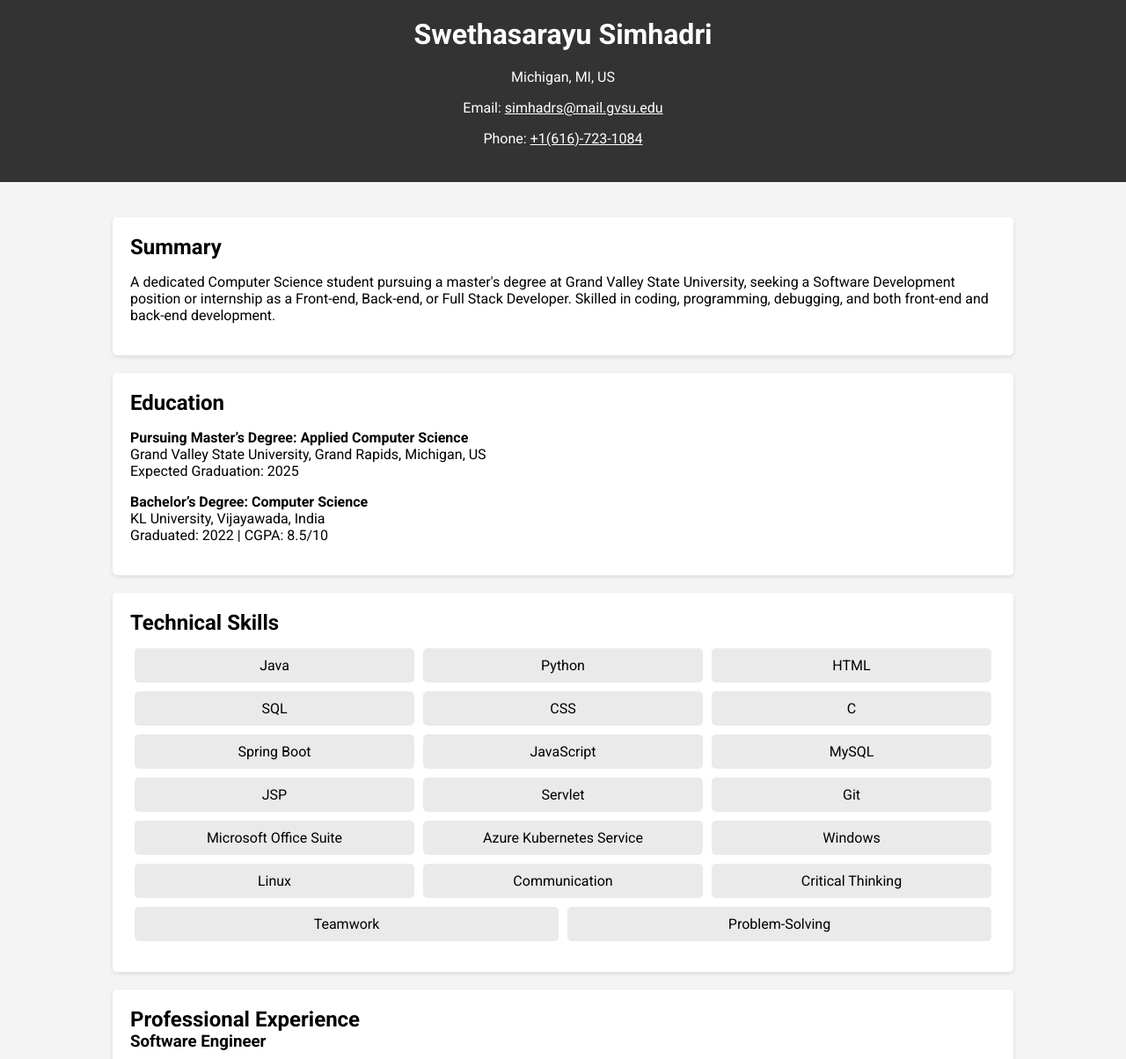
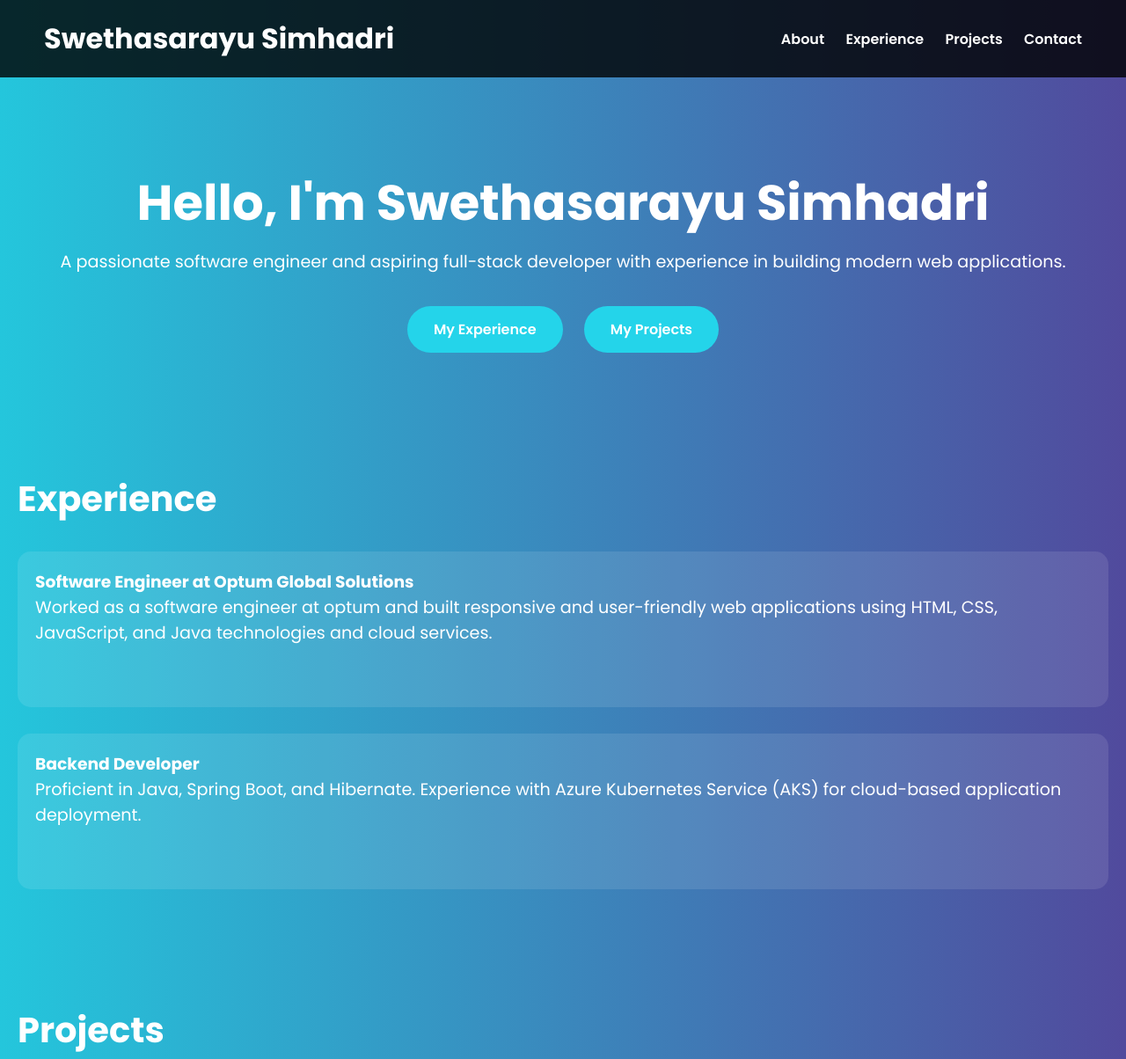
Before and after one commit to SwethaSimhadri/CIS641-HW2-Simhadri, a plain HTML site: page index.html in a window 1280 px wide. Shown: the top 1204 px of the page at 88% size. Drawn offline with Linux system fonts and the light colour scheme.

Commit message:
Update index.html

```diff
--- a/index.html
+++ b/index.html
@@ -3,172 +3,123 @@
 <head>
     <meta charset="UTF-8">
     <meta name="viewport" content="width=device-width, initial-scale=1.0">
-    <title>Swethasarayu Simhadri's Portfolio</title>
-    <link href="https://fonts.googleapis.com/css2?family=Roboto:wght@300;400;700&display=swap" rel="stylesheet">
+    <title>Swethasarayu Simhadri - Portfolio</title>
+    <link href="https://fonts.googleapis.com/css2?family=Poppins:wght@300;400;500;600;700&display=swap" rel="stylesheet">
     <style>
-        body {
-            font-family: 'Roboto', sans-serif;
+        * {
             margin: 0;
             padding: 0;
-            background-color: #f4f4f4;
+            box-sizing: border-box;
+        }
+        body {
+            font-family: 'Poppins', sans-serif;
+            background: linear-gradient(to right, #24C6DC, #514A9D); /* Beautiful gradient background */
+            color: #fff;
         }
         header {
-            background: #333;
+            display: flex;
+            justify-content: space-between;
+            align-items: center;
+            padding: 20px 50px;
+            background-color: rgba(0, 0, 0, 0.8); /* Transparent header background */
+        }
+        .logo {
+            font-size: 2rem;
+            font-weight: bold;
             color: #fff;
-            padding: 20px;
-            text-align: center;
         }
-        h1, h2, h3 {
-            margin: 0;
+        nav a {
+            color: #fff;
+            margin-left: 20px;
+            text-decoration: none;
+            font-weight: 600;
         }
         .container {
-            width: 80%;
-            margin: auto;
-            overflow: hidden;
+            text-align: center;
+            padding: 100px 20px;
+        }
+        h1 {
+            font-size: 3.5rem;
+            margin-bottom: 10px;
+        }
+        p {
+            font-size: 1.2rem;
+            margin-bottom: 50px;
+        }
+        .btn-container a {
+            text-decoration: none;
+            color: #fff;
+            background-color: #24D4EA;
+            padding: 15px 30px;
+            border-radius: 30px;
+            font-weight: 600;
+            margin: 0 10px;
+        }
+        .experience, .projects {
+            padding: 50px 20px;
+        }
+        h2 {
+            font-size: 2.5rem;
+            margin-bottom: 30px;
+        }
+        .exp-item, .proj-item {
+            margin-bottom: 30px;
+            background-color: rgba(255, 255, 255, 0.1); /* Semi-transparent box for experience/project sections */
             padding: 20px;
-        }
-        .section {
-            background: #fff;
-            margin: 20px 0;
-            padding: 20px;
-            border-radius: 5px;
-            box-shadow: 0 2px 5px rgba(0,0,0,0.1);
-        }
-        .contact-info {
-            text-align: center;
-            margin: 20px 0;
-        }
-        .skills {
-            display: flex;
-            flex-wrap: wrap;
-            justify-content: space-around;
-            margin: 10px 0;
-        }
-        .skills div {
-            background: #eaeaea;
-            border-radius: 5px;
-            padding: 10px;
-            margin: 5px;
-            flex: 1 1 30%;
-            text-align: center;
-        }
-        .projects {
-            display: grid;
-            grid-template-columns: repeat(auto-fill, minmax(300px, 1fr));
-            gap: 20px;
+            border-radius: 15px;
         }
         footer {
             text-align: center;
-            padding: 10px 0;
-            background: #333;
+            padding: 30px;
+            background-color: rgba(0, 0, 0, 0.8);
             color: #fff;
-            position: relative;
-            bottom: 0;
-            width: 100%;
-        }
-        @media (max-width: 768px) {
-            .skills {
-                flex-direction: column;
-            }
+            margin-top: 50px;
         }
     </style>
 </head>
 <body>
 
     <header>
-    <h1>Swethasarayu Simhadri</h1>
-    <div class="contact-info">
-        <p>Michigan, MI, US</p>
-        <p>Email: <a href="mailto:simhadrs@mail.gvsu.edu" style="color: #fff; text-decoration: underline;">simhadrs@mail.gvsu.edu</a></p>
-        <p>Phone: <a href="tel:+16167231084" style="color: #fff; text-decoration: underline;">+1(616)-723-1084</a></p>
-    </div>
+        <div class="logo">Swethasarayu Simhadri</div>
+        <nav>
+            <a href="#about">About</a>
+            <a href="#experience">Experience</a>
+            <a href="#projects">Projects</a>
+            <a href="contact.html">Contact</a>
+        </nav>
     </header>
 
     <div class="container">
-    <div class="section">
-        <h2>Summary</h2>
-        <p>A dedicated Computer Science student pursuing a master's degree at Grand Valley State University, seeking a Software Development position or internship as a Front-end, Back-end, or Full Stack Developer. Skilled in coding, programming, debugging, and both front-end and back-end development.</p>
-    </div>
-
-    <div class="section">
-        <h2>Education</h2>
-        <p><strong>Pursuing Master’s Degree: Applied Computer Science</strong><br>
-        Grand Valley State University, Grand Rapids, Michigan, US <br>
-        Expected Graduation: 2025</p>
-
-        <p><strong>Bachelor’s Degree: Computer Science</strong><br>
-        KL University, Vijayawada, India <br>
-        Graduated: 2022 | CGPA: 8.5/10</p>
-    </div>
-
-    <div class="section">
-        <h2>Technical Skills</h2>
-        <div class="skills">
-            <div>Java</div>
-            <div>Python</div>
-            <div>HTML</div>
-            <div>SQL</div>
-            <div>CSS</div>
-            <div>C</div>
-            <div>Spring Boot</div>
-            <div>JavaScript</div>
-            <div>MySQL</div>
-            <div>JSP</div>
-            <div>Servlet</div>
-            <div>Git</div>
-            <div>Microsoft Office Suite</div>
-            <div>Azure Kubernetes Service</div>
-            <div>Windows</div>
-            <div>Linux</div>
-            <div>Communication</div>
-            <div>Critical Thinking</div>
-            <div>Teamwork</div>
-            <div>Problem-Solving</div>
+        <h1>Hello, I'm Swethasarayu Simhadri</h1>
+        <p>A passionate software engineer and aspiring full-stack developer with experience in building modern web applications.</p>
+        <div class="btn-container">
+            <a href="#experience">My Experience</a>
+            <a href="#projects">My Projects</a>
         </div>
     </div>
 
-    <div class="section">
-        <h2>Professional Experience</h2>
-        <h3>Software Engineer</h3>
-        <p><strong>Optum Global Solutions</strong><br>
-        Duration: 2 years</p>
-        <p>- Proficient in HTML, CSS, JavaScript, and Java technologies with hands-on experience in building responsive and user-friendly web applications.<br>
-        - Experienced in MySQL, querying, and optimization for efficient data storage and retrieval.<br>
-        - Developed dynamic and interactive web applications using Java Server Pages (JSP) and Servlets.<br>
-        - Utilized Spring Boot framework for rapid development of robust and scalable Java applications.<br>
-        - Adapted to both front-end and back-end development, ensuring seamless integration of user interfaces with server-side logic.<br>
-        - Communicated effectively and collaborated with cross-functional teams to achieve project goals.</p>
+    <section id="experience" class="experience">
+        <h2>Experience</h2>
+        <div class="exp-item">
+            <h3>Software Engineer at Optum Global Solutions</h3>
+            <p>Worked as a software engineer at optum and built responsive and user-friendly web applications using HTML, CSS, JavaScript, and Java technologies and cloud services.</p>
         </div>
+        <div class="exp-item">
+            <h3>Backend Developer</h3>
+            <p>Proficient in Java, Spring Boot, and Hibernate. Experience with Azure Kubernetes Service (AKS) for cloud-based application deployment.</p>
+        </div>
+    </section>
 
-    <div class="section">
+    <section id="projects" class="projects">
         <h2>Projects</h2>
-        <div class="projects">
-            <div class="project">
-                <h3>Intelligent EDI</h3>
-                <p><strong>Overview:</strong> Worked on the migration of a monolithic Clearing House application from on-premises to Azure Cloud, processing a transaction volume of around 8 million per day.</p>
-                <p><strong>Highlights:</strong><br>
-                - Contributed to back-end code development using Java, Spring Boot, and Hibernate.<br>
-                - Migrated existing claim and remittance workflows to Azure Cloud.<br>
-                - Developed a distributed logging system in Microservice architecture to send log events to Splunk.<br>
-                - Utilized Azure Databricks to stream and reconcile events from Azure EventHub.<br>
-                - Created dashboards using Microsoft PowerBI for business evaluation.</p>
+        <div class="proj-item">
+            <h3>Intelligent EDI Migration</h3>
+            <p>Migrated a monolithic Clearing House application from on-prem to Azure cloud, handling 8 million daily transactions. Worked on backend code using Java and Spring Boot.</p>
         </div>
-
-            <div class="project">
-                <h3>Blood Banking System</h3>
-                <p><strong>Overview:</strong> Developed a Cloud-Based Blood Banking System for real-time searches and matching of donors with recipients during emergencies.</p>
-                <p><strong>Highlights:</strong><br>
-                - Implemented a centralized cloud database to ensure data integrity, accessibility, and scalability.<br>
-                - Enhanced user interaction and notification capabilities through mobile applications.<br>
-                - Automated alerts and notifications to streamline communication between eligible donors and recipients.<br>
-                - Focused on security and collaboration with healthcare providers for optimized blood transfusion coordination.</p>
-            </div>
-        </div>
-    </div>
-</div>
+    </section>
 
     <footer>
-    <p>&copy; 2024 Swethasarayu Simhadri</p>
+        <p>&copy; 2024 Swethasarayu Simhadri. All rights reserved.</p>
     </footer>
 
 </body>
```
Lines whose indentation alone changed are shown as unchanged.
